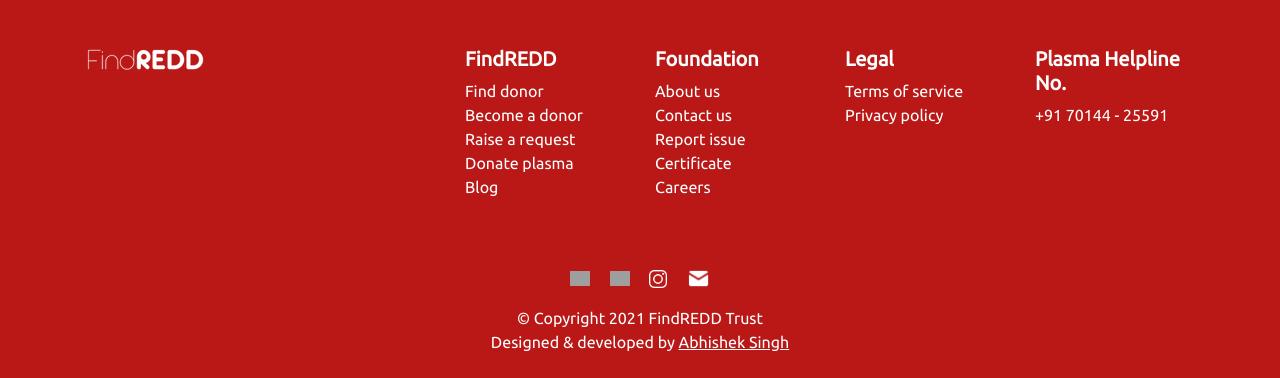
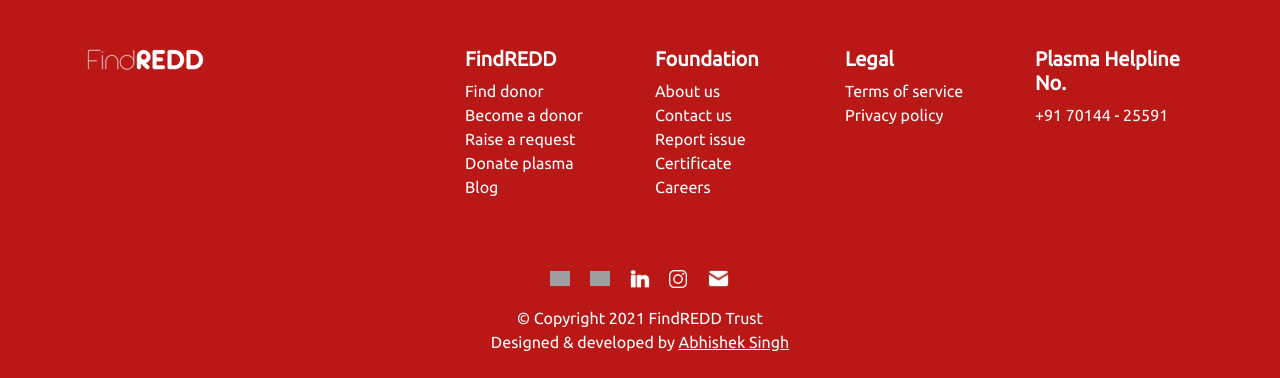
Before and after one commit to findredd/findredd, a Django app: page / in a window 1280 px wide. Shown: the part 4323-4701 px from the top of the page. Run offline with Django 3.2, Linux system fonts and the light colour scheme; data that the repository does not hold is empty; some libraries are stand-ins or nearby versions; grey boxes are pictures that could not be loaded.

Commit message:
Added linkedin link

```diff
--- a/main/templates/main/index.html
+++ b/main/templates/main/index.html
@@ -821,6 +821,7 @@
                 <ul class="list-unstyled list-inline social text-center">
                     <li class="list-inline-item mr-3"><a href="https://facebook.com/FindREDD" target="_blank"><img src="{% static 'main/images/icons/facebook.png' %}" width="20px"></a></li>
                     <li class="list-inline-item mr-3"><a href="https://twitter.com/FindREDD" target="_blank"><img src="{% static 'main/images/icons/twitter.png' %}" width="20px"></a></li>
+                    <li class="list-inline-item mr-3"><a href="https://linkedin.com/company/FindREDD" target="_blank"><img src="{% static 'main/images/icons/linkedin.png' %}" width="20px"></a></li>
                     <li class="list-inline-item mr-3"><a href="https://instagram.com/FindREDD" target="_blank"><img src="{% static 'main/images/icons/instagram.png' %}" width="18px"></a></li>
                     <li class="list-inline-item"><a href="mailto:info@findredd.in" target="_blank"><img src="{% static 'main/images/icons/mail.png' %}" width="23px"></a></li>
                 </ul>
```
Also changed, not shown: main/static/main/images/icons/linkedin.png (added).
